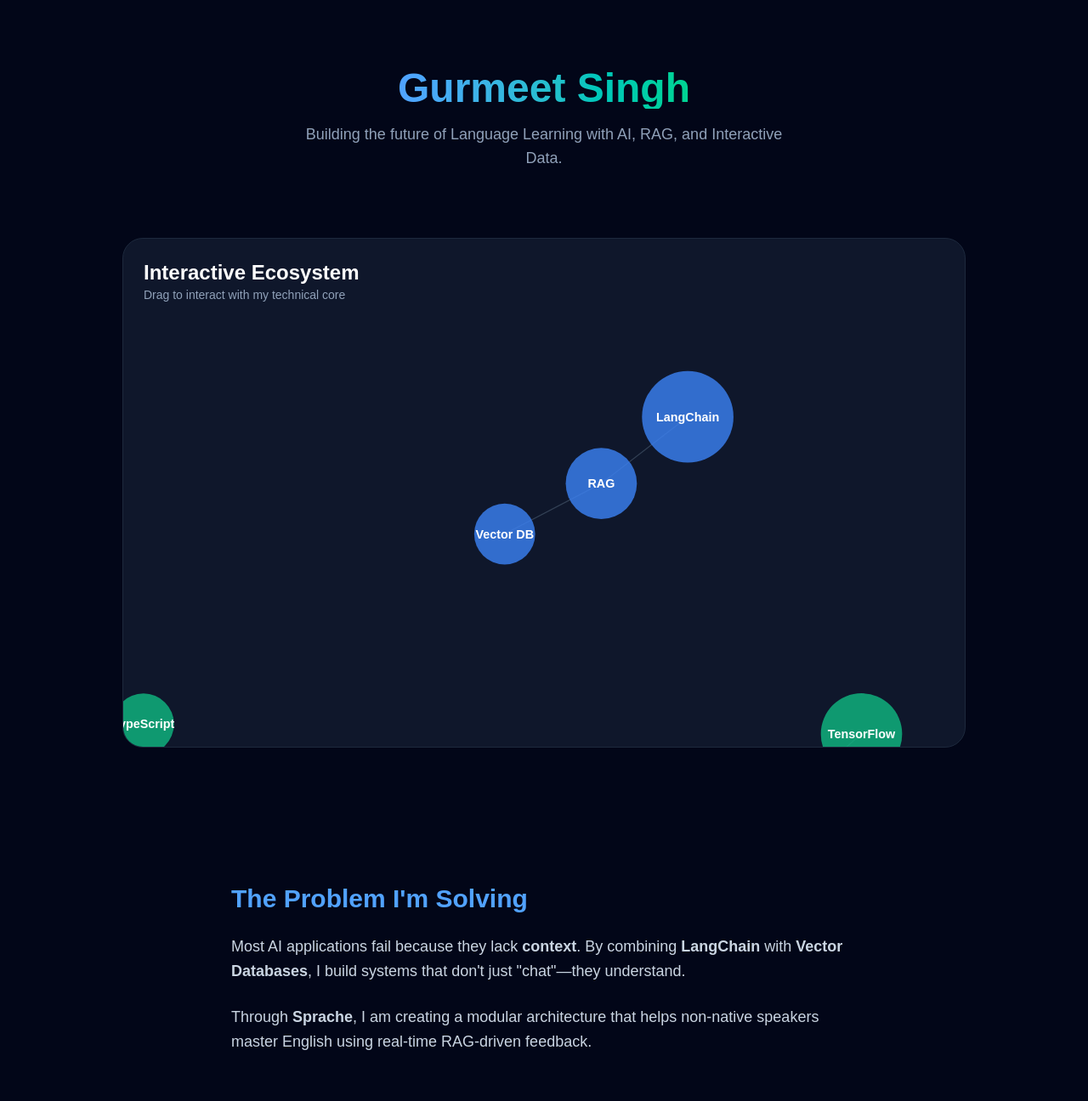
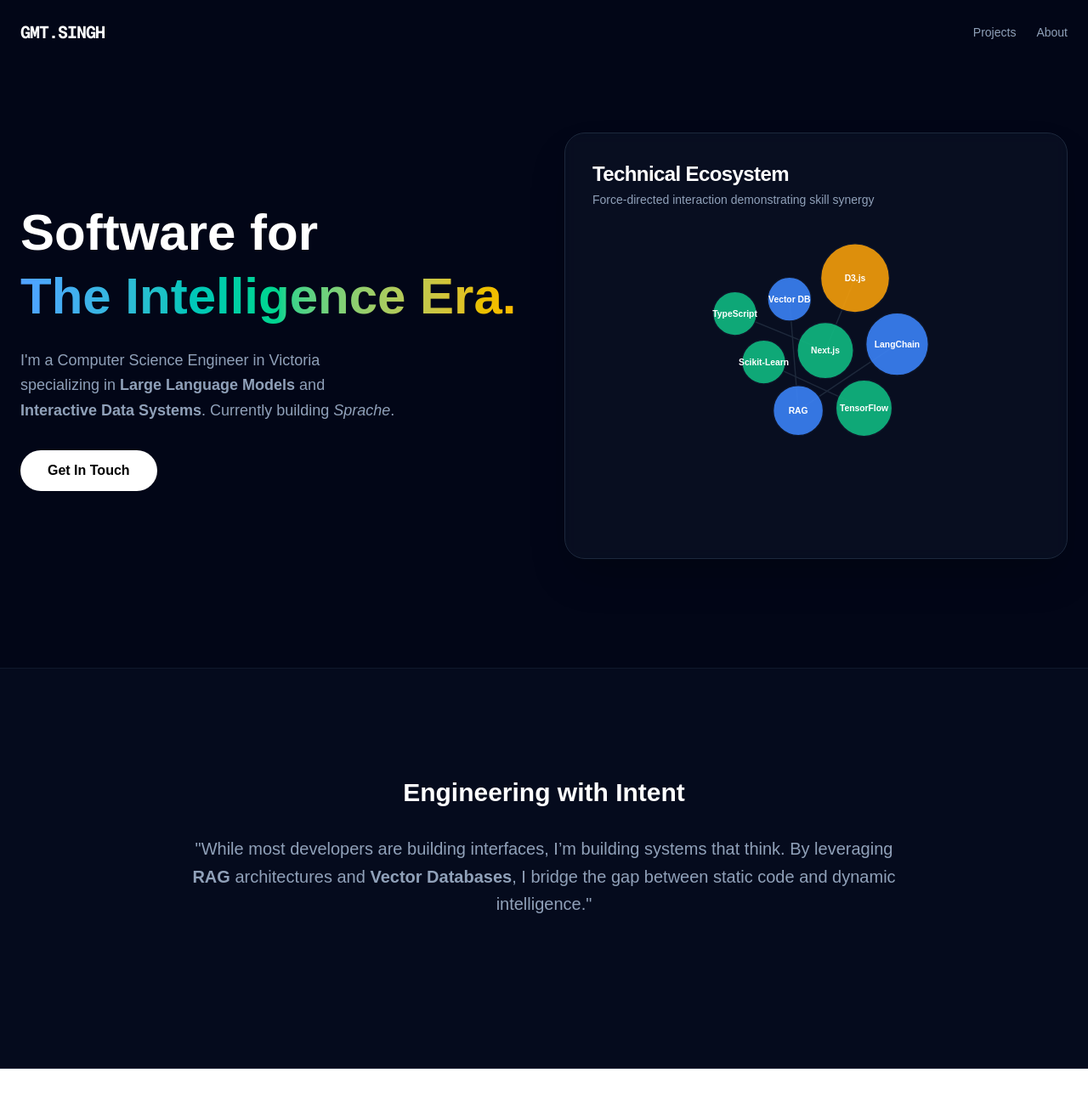
Before and after one commit to Guru1911004/portfolio, a Next.js app: page / in a window 1280 px wide. Shown: the top 1296 px of the page at 85% size. After the commit the page ends 1258 px from the top, so only its background shows below. Built offline with nearby package versions, Linux system fonts and the light colour scheme.

Commit message:
Skill nodes

```diff
--- a/app/page.tsx
+++ b/app/page.tsx
@@ -2,34 +2,52 @@
 
 export default function Home() {
   return (
-    <main className="flex min-h-screen flex-col bg-slate-950 text-white">
-      {/* Hero Section */}
-      <section className="flex flex-col items-center justify-center py-20 px-4">
-        <h1 className="text-5xl font-bold mb-4 bg-gradient-to-r from-blue-400 to-emerald-400 bg-clip-text text-transparent">
-          Gurmeet Singh
-        </h1>
-        <p className="text-slate-400 text-lg max-w-xl text-center">
-          Building the future of Language Learning with AI, RAG, and Interactive Data.
-        </p>
+    <main className="min-h-screen bg-[#020617] text-slate-200 selection:bg-blue-500/30">
+      {/* Header / Hero */}
+      <nav className="p-6 flex justify-between items-center max-w-7xl mx-auto">
+        <span className="font-mono font-bold text-xl tracking-tighter text-white">GMT.SINGH</span>
+        <div className="flex gap-6 text-sm font-medium text-slate-400">
+          <a href="#projects" className="hover:text-white transition-colors">Projects</a>
+          <a href="#about" className="hover:text-white transition-colors">About</a>
+        </div>
+      </nav>
+
+      <section className="px-6 pt-20 pb-32 max-w-7xl mx-auto grid grid-cols-1 lg:grid-cols-2 gap-12 items-center">
+        <div>
+          <h1 className="text-6xl font-extrabold text-white leading-tight mb-6">
+            Software for <br/>
+            <span className="bg-gradient-to-r from-blue-400 via-emerald-400 to-amber-400 bg-clip-text text-transparent">
+              The Intelligence Era.
+            </span>
+          </h1>
+          <p className="text-lg text-slate-400 max-w-md mb-8 leading-relaxed">
+            I'm a Computer Science Engineer in Victoria specializing in
+            <strong> Large Language Models</strong> and <strong>Interactive Data Systems</strong>.
+            Currently building <em>Sprache</em>.
+          </p>
+          <div className="flex gap-4">
+            <a href="mailto:your-email@example.com" className="bg-white text-black px-8 py-3 rounded-full font-bold hover:bg-blue-400 transition-all">
+              Get In Touch
+            </a>
+          </div>
+        </div>
+
+        {/* The D3 Skill Ecosystem */}
+        <div className="relative">
+          <SkillCloud />
+        </div>
       </section>
 
-      {/* The "Fun" Part - D3 Skill Cloud */}
-      <section className="max-w-5xl mx-auto w-full px-4 mb-20">
-        <SkillCloud />
-      </section>
-
-      {/* Storytelling Section */}
-      <section className="max-w-3xl mx-auto px-4 py-20">
-        <h2 className="text-3xl font-bold mb-6 text-blue-400">The Problem I'm Solving</h2>
-        <p className="text-slate-300 text-lg leading-relaxed mb-6">
-          Most AI applications fail because they lack <strong>context</strong>.
-          By combining <strong>LangChain</strong> with <strong>Vector Databases</strong>,
-          I build systems that don't just "chat"—they understand.
-        </p>
-        <p className="text-slate-300 text-lg leading-relaxed">
-          Through <strong>Sprache</strong>, I am creating a modular architecture that helps
-          non-native speakers master English using real-time RAG-driven feedback.
-        </p>
+      {/* Story Section */}
+      <section id="about" className="bg-slate-900/30 py-32 border-y border-slate-800/50">
+        <div className="max-w-4xl mx-auto px-6 text-center">
+          <h2 className="text-3xl font-bold text-white mb-8">Engineering with Intent</h2>
+          <p className="text-xl text-slate-400 leading-relaxed mb-12">
+            "While most developers are building interfaces, I’m building systems that think.
+            By leveraging <strong>RAG</strong> architectures and <strong>Vector Databases</strong>,
+            I bridge the gap between static code and dynamic intelligence."
+          </p>
+        </div>
       </section>
     </main>
   );
--- a/components/SkillCloud.tsx
+++ b/components/SkillCloud.tsx
@@ -2,15 +2,16 @@
 import { useEffect, useRef } from "react";
 import * as d3 from "d3";
 
+// Define the data structure
 const skills = [
-  { id: "Next.js", group: "Frontend", size: 40 },
-  { id: "TypeScript", group: "Frontend", size: 30 },
-  { id: "LangChain", group: "AI", size: 45 },
-  { id: "RAG", group: "AI", size: 35 },
-  { id: "Vector DB", group: "AI", size: 30 },
-  { id: "TensorFlow", group: "ML", size: 40 },
+  { id: "Next.js", group: "Frontend", size: 45 },
+  { id: "TypeScript", group: "Frontend", size: 35 },
+  { id: "LangChain", group: "AI", size: 50 },
+  { id: "RAG", group: "AI", size: 40 },
+  { id: "Vector DB", group: "AI", size: 35 },
+  { id: "TensorFlow", group: "ML", size: 45 },
   { id: "Scikit-Learn", group: "ML", size: 35 },
-  { id: "D3.js", group: "Data", size: 50 },
+  { id: "D3.js", group: "Data", size: 55 },
 ];
 
 const links = [
@@ -18,6 +19,7 @@
   { source: "RAG", target: "Vector DB" },
   { source: "Next.js", target: "D3.js" },
   { source: "TensorFlow", target: "Scikit-Learn" },
+  { source: "Next.js", target: "TypeScript" },
 ];
 
 export default function SkillCloud() {
@@ -26,70 +28,109 @@
   useEffect(() => {
     if (!svgRef.current) return;
 
+    // Define dimensions based on container or fixed viewBox
     const width = 800;
     const height = 500;
 
     const svg = d3.select(svgRef.current)
       .attr("viewBox", `0 0 ${width} ${height}`)
+      .attr("preserveAspectRatio", "xMidYMid meet")
       .style("cursor", "grab");
 
-    svg.selectAll("*").remove(); // Clear for hot-reloads
+    svg.selectAll("*").remove(); // Cleanup for hot-reloads
 
+    // Define the simulation with containment forces
     const simulation = d3.forceSimulation(skills as any)
-      .force("link", d3.forceLink(links).id((d: any) => d.id).distance(100))
-      .force("charge", d3.forceManyBody().strength(-300))
-      .force("center", d3.forceCenter(width / 2, height / 2));
+      .force("link", d3.forceLink(links).id((d: any) => d.id).distance(120))
+      .force("charge", d3.forceManyBody().strength(-200))
+      .force("center", d3.forceCenter(width / 2, height / 2))
+      .force("collision", d3.forceCollide().radius((d: any) => d.size + 10))
+      // Gravity forces to prevent nodes from drifting off-screen
+      .force("x", d3.forceX(width / 2).strength(0.15))
+      .force("y", d3.forceY(height / 2).strength(0.15));
 
+    // Create the links (lines)
     const link = svg.append("g")
-      .attr("stroke", "#334155")
+      .attr("stroke", "#1e293b")
+      .attr("stroke-width", 2)
       .selectAll("line")
       .data(links)
       .join("line");
 
+    // Create the node groups
     const node = svg.append("g")
       .selectAll("g")
       .data(skills)
       .join("g")
       .call(d3.drag<any, any>()
-        .on("start", (e, d) => {
-          if (!e.active) simulation.alphaTarget(0.3).restart();
+        .on("start", (event, d) => {
+          if (!event.active) simulation.alphaTarget(0.3).restart();
           d.fx = d.x; d.fy = d.y;
         })
-        .on("drag", (e, d) => { d.fx = e.x; d.fy = e.y; })
-        .on("end", (e, d) => {
-          if (!e.active) simulation.alphaTarget(0);
+        .on("drag", (event, d) => {
+          d.fx = event.x; d.fy = event.y;
+        })
+        .on("end", (event, d) => {
+          if (!event.active) simulation.alphaTarget(0);
           d.fx = null; d.fy = null;
         }));
 
+    // Add circles to nodes
     node.append("circle")
       .attr("r", (d) => d.size)
-      .attr("fill", (d) => d.group === "AI" ? "#3b82f6" : "#10b981")
-      .attr("opacity", 0.8);
+      .attr("fill", (d) => (d.group === "AI" ? "#3b82f6" : d.group === "Data" ? "#f59e0b" : "#10b981"))
+      .attr("stroke", "#0f172a")
+      .attr("stroke-width", 2)
+      .attr("opacity", 0.9);
 
+    // Add labels to nodes
     node.append("text")
       .text((d) => d.id)
       .attr("text-anchor", "middle")
       .attr("dy", ".35em")
       .attr("fill", "white")
-      .style("font-size", "12px")
-      .style("font-weight", "bold");
+      .style("font-size", "14px")
+      .style("font-weight", "600")
+      .style("pointer-events", "none");
 
+    // Hover interactions
+    node.on("mouseenter", function() {
+      d3.select(this).select("circle")
+        .transition().duration(200)
+        .attr("fill", "#f8fafc")
+        .attr("r", (d: any) => d.size + 8);
+    }).on("mouseleave", function() {
+      d3.select(this).select("circle")
+        .transition().duration(200)
+        .attr("fill", (d: any) => (d.group === "AI" ? "#3b82f6" : d.group === "Data" ? "#f59e0b" : "#10b981"))
+        .attr("r", (d: any) => d.size);
+    });
+
+    // Update positions on every tick
     simulation.on("tick", () => {
-      link.attr("x1", (d: any) => d.source.x)
-          .attr("y1", (d: any) => d.source.y)
-          .attr("x2", (d: any) => d.target.x)
-          .attr("y2", (d: any) => d.target.y);
-      node.attr("transform", (d: any) => `translate(${d.x},${d.y})`);
+      // Boundary clamping logic: prevents nodes from crossing 0 or width/height
+      node.attr("transform", (d: any) => {
+        const radius = d.size;
+        d.x = Math.max(radius, Math.min(width - radius, d.x));
+        d.y = Math.max(radius, Math.min(height - radius, d.y));
+        return `translate(${d.x},${d.y})`;
+      });
+
+      link
+        .attr("x1", (d: any) => d.source.x)
+        .attr("y1", (d: any) => d.source.y)
+        .attr("x2", (d: any) => d.target.x)
+        .attr("y2", (d: any) => d.target.y);
     });
   }, []);
 
   return (
-    <div className="w-full h-[600px] bg-slate-900 rounded-3xl overflow-hidden border border-slate-800 relative">
-      <div className="absolute top-6 left-6 z-10">
-        <h3 className="text-white text-2xl font-bold">Interactive Ecosystem</h3>
-        <p className="text-slate-400 text-sm">Drag to interact with my technical core</p>
+    <div className="w-full bg-slate-900/50 backdrop-blur-sm rounded-3xl overflow-hidden border border-slate-800 shadow-2xl relative">
+      <div className="absolute top-8 left-8 pointer-events-none">
+        <h3 className="text-white text-2xl font-bold tracking-tight">Technical Ecosystem</h3>
+        <p className="text-slate-400 text-sm mt-1">Force-directed interaction demonstrating skill synergy</p>
       </div>
-      <svg ref={svgRef} className="w-full h-full" />
+      <svg ref={svgRef} className="w-full h-[500px]" />
     </div>
   );
 }
```
